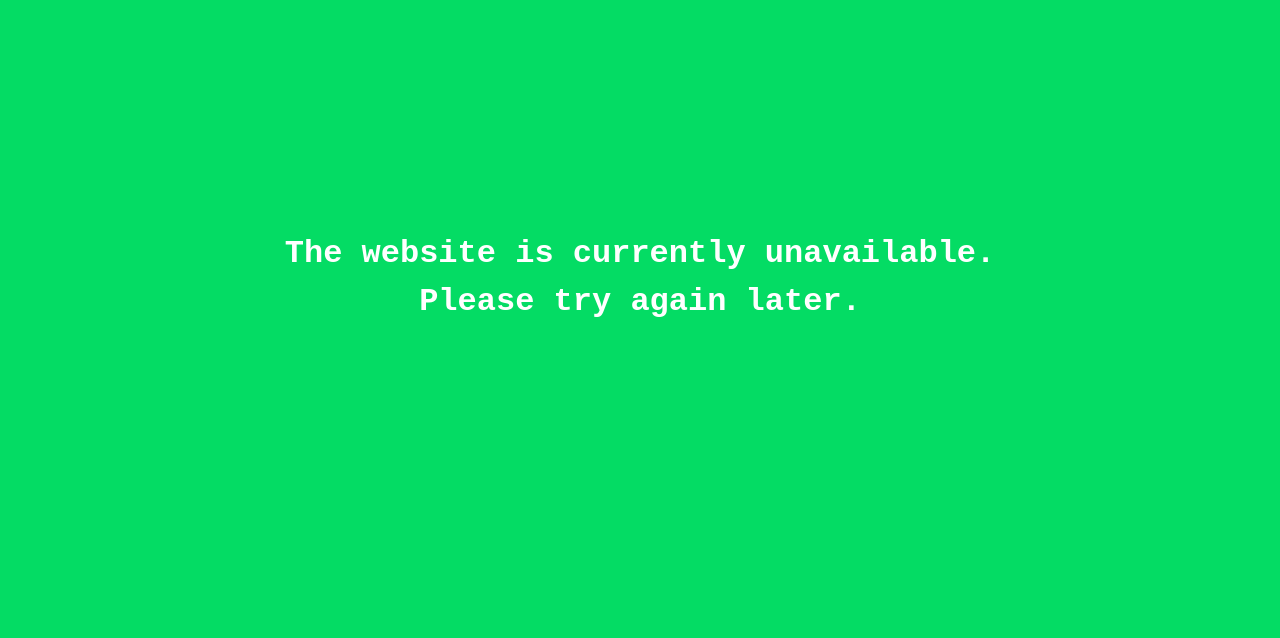
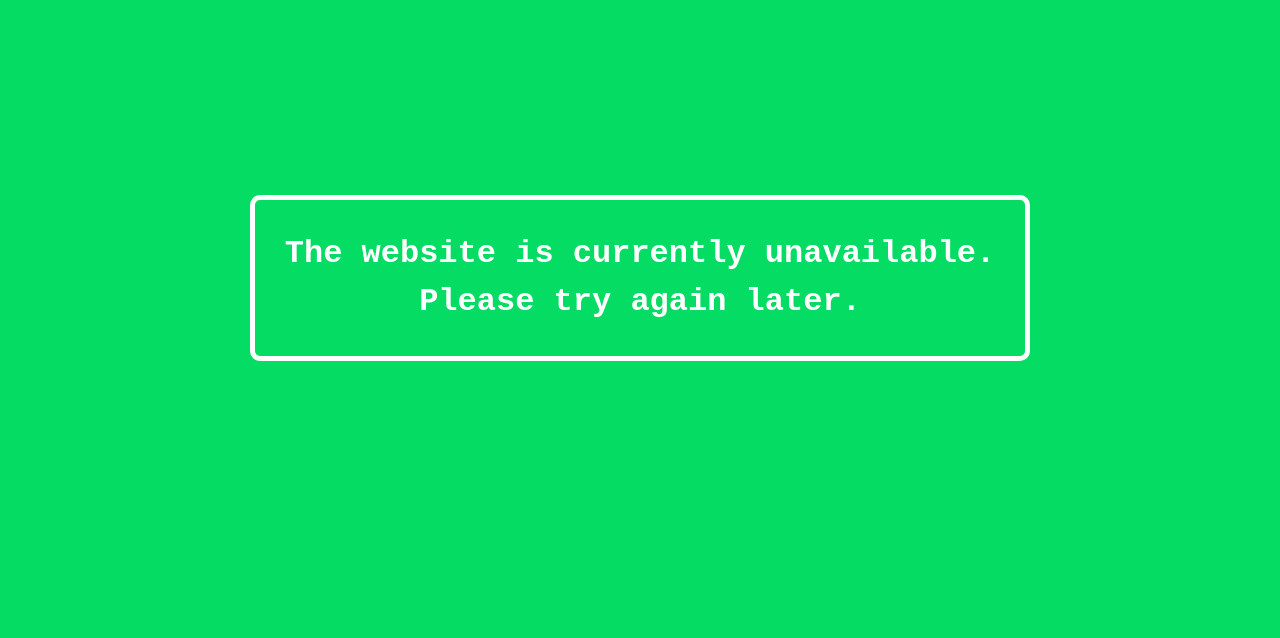
Before and after one commit to D1289377/WEB_HW1, a plain HTML site: page index.html in a window 1280 px wide. Shown: the part 122-760 px from the top of the page. Drawn offline with Linux system fonts and the light colour scheme.

Commit message:
增加文字框

```diff
--- a/index.html
+++ b/index.html
@@ -3,13 +3,6 @@
 <head>
     <meta charset="UTF-8">
     <title>WEB_HW1</title>
-    <!--搜尋-->
-    <search class="search-container">
-        <form action="./search/">
-            <input type="search" id="comics" name="q" />
-            <button type="submit">搜尋</button>
-        </form>
-    </search>
 
     <style>
 
@@ -79,7 +72,13 @@
             font-family: monospace;
             /*讓字體變粗*/
             font-weight: bold;
-
+            /* 添加白色框框和內距 */
+            border: 5px solid #fff;
+            padding: 30px;
+            /* 讓框框有圓角 */
+            border-radius: 10px;
+            /* 添加動畫 */
+            animation: blink 2s infinite;
         }
 
         .search-container {
@@ -115,6 +114,15 @@
 
 </head>
 <body>
+<!--搜尋-->
+<search class="search-container">
+    <form action="./search/">
+        <label for="comics"></label>
+        <input type="search" id="comics" name="q" />
+        <button type="submit">搜尋</button>
+    </form>
+</search>
+
 <div class="center-message">
     The website is currently unavailable.<br>
     Please try again later.
```
